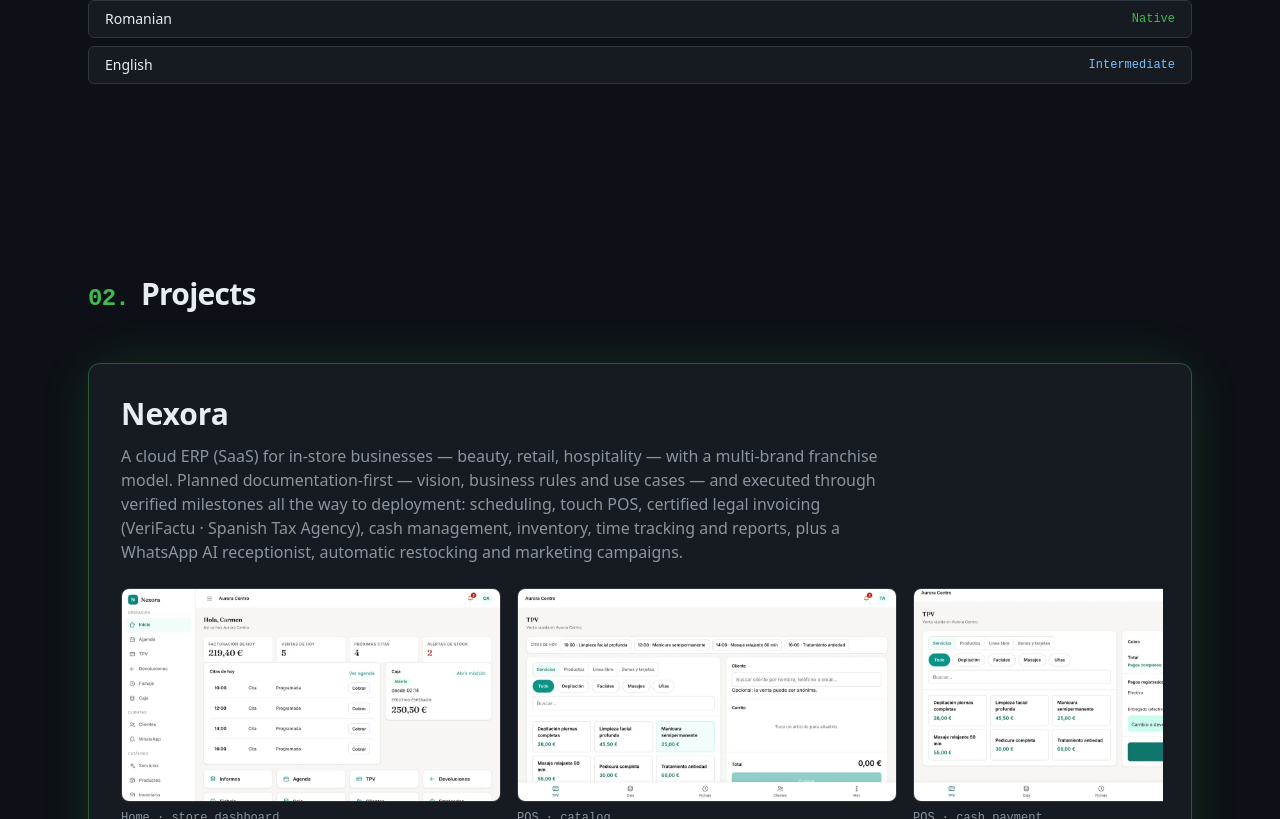
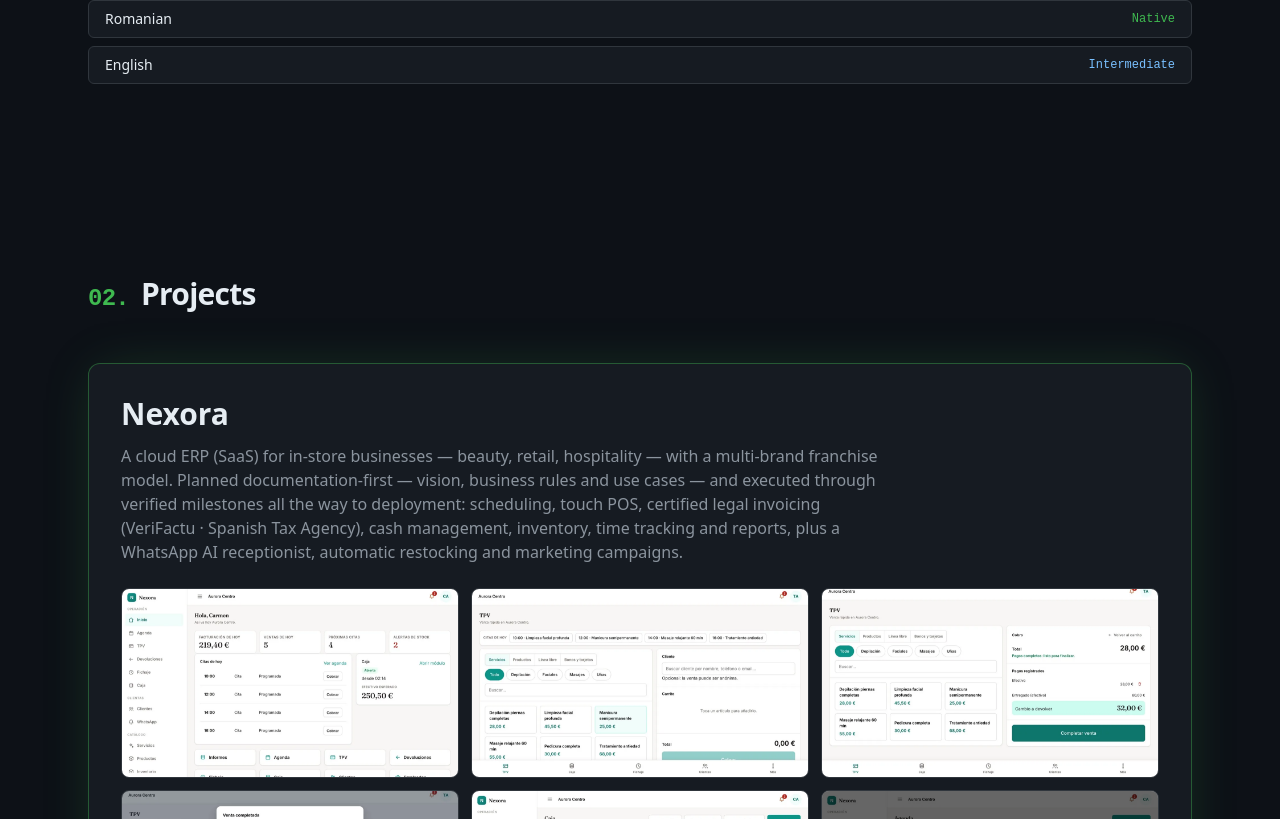
Before and after one commit to ValeriuCristianDudas/portfolio, a React (Vite) app: page / in a window 1280 px wide. Shown: the part 1981-2800 px from the top of the page. Built offline with nearby package versions, Linux system fonts and the light colour scheme.

Commit message:
Responsive: galería de Nexora en cuadrícula uniforme con lightbox, cabecera sin desbordes en tablet y capacidades a una columna en anchos medios

```diff
--- a/src/components/About.tsx
+++ b/src/components/About.tsx
@@ -29,7 +29,7 @@
 
   return (
     <Section id="about" index="01" title={t('about.title')}>
-      <div className="mb-8 grid gap-3 sm:mb-12 sm:gap-4 sm:grid-cols-3">
+      <div className="mb-8 grid gap-3 sm:mb-12 sm:gap-4 md:grid-cols-3">
         {highlights.map((item) => (
           <Expandable
             key={item.key}
--- a/src/components/Header.tsx
+++ b/src/components/Header.tsx
@@ -8,8 +8,8 @@
 
   return (
     <header className="fixed inset-x-0 top-0 z-50 border-b border-border bg-bg/80 backdrop-blur">
-      <div className="mx-auto flex h-16 max-w-6xl items-center justify-between px-6">
-        <a href="#top" className="font-mono text-sm">
+      <div className="mx-auto flex h-16 max-w-6xl items-center justify-between gap-4 px-5 sm:px-6">
+        <a href="#top" className="shrink-0 font-mono text-sm">
           <span className="text-green">~</span>
           <span className="text-muted">/</span>cristian
           <span className="animate-pulse text-blue">_</span>
@@ -33,7 +33,8 @@
           </a>
         </nav>
 
-        <div className="flex items-center gap-4">
+        <div className="flex shrink-0 items-center gap-3">
+          <div className="flex items-center gap-2 md:hidden lg:flex">
           <a
             href={github}
             target="_blank"
@@ -66,6 +67,7 @@
               <path d="m22 6-10 7L2 6" />
             </svg>
           </a>
+          </div>
           <div className="flex items-center gap-1 rounded-md border border-border bg-card p-1 font-mono text-xs">
           {LANGS.map((lang) => (
             <button
--- a/src/components/Projects.tsx
+++ b/src/components/Projects.tsx
@@ -74,16 +74,16 @@
             {project.featured && (
               <>
                 <div
-                  className="-mx-1 mt-6 flex snap-x snap-mandatory gap-4 overflow-x-auto px-1 pb-2"
-                  role="region"
+                  className="mt-6 grid grid-cols-2 gap-2 sm:gap-3 md:grid-cols-3"
+                  role="group"
                   aria-label={t('projects.items.nexora.shots.aria')}
                 >
-                  {shotFiles.map((src, i) => (
-                    <figure key={src} className="w-[80%] shrink-0 snap-center sm:w-[380px]">
+                  {shotFiles.slice(0, 6).map((src, i) => (
                     <button
+                      key={src}
                       type="button"
                       onClick={() => setLightbox(i)}
-                        className="block w-full cursor-zoom-in overflow-hidden rounded-lg border border-border transition-colors hover:border-blue/60"
+                      className="group relative aspect-video cursor-zoom-in overflow-hidden rounded-lg border border-border transition-colors hover:border-blue/60"
                       aria-label={t(`projects.items.nexora.shots.${shotIds[i]}`)}
                     >
                       <img
@@ -92,13 +92,14 @@
                         width={1180}
                         height={663}
                         loading="lazy"
-                          className="block h-auto w-full"
+                        className="h-full w-full object-cover transition-transform duration-300 group-hover:scale-[1.03]"
                       />
+                      {i === 5 && shotFiles.length > 6 && (
+                        <span className="absolute inset-0 flex items-center justify-center bg-black/60 font-mono text-lg font-semibold text-fg">
+                          +{shotFiles.length - 6}
+                        </span>
+                      )}
                     </button>
-                      <figcaption className="mt-2 font-mono text-xs text-muted">
-                        {t(`projects.items.nexora.shots.${shotIds[i]}`)}
-                      </figcaption>
-                    </figure>
                   ))}
                 </div>
 
```
Lines whose indentation alone changed are shown as unchanged.
